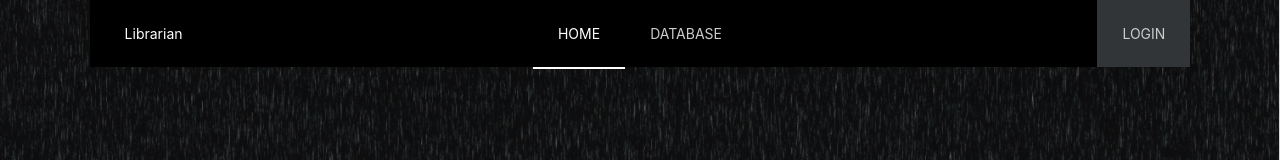
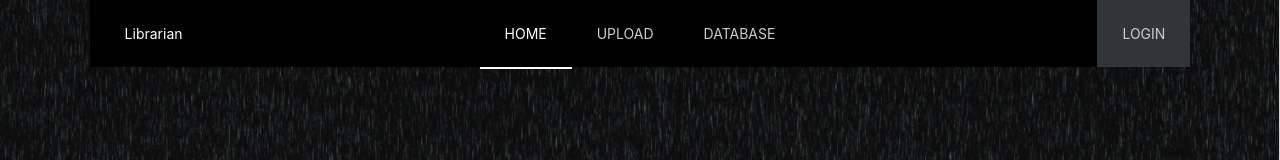
Before and after one commit to dicky-julian/library-apps, a React (Create React App) app: page / in a window 1280 px wide. Shown: the top 160 px of the page. Built offline with nearby package versions, Linux system fonts and the light colour scheme.

Commit message:
netlify testing

```diff
--- a/src/Components/Layouts/Navbar/index.js
+++ b/src/Components/Layouts/Navbar/index.js
@@ -7,6 +7,7 @@ class Navbar extends Component {
                 <div className="nav__title">Librarian</div>
                 <div className="nav__link">
                     <a href="/" className="active">Home</a>
+                    <a href="/database">Upload</a>
                     <a href="/database">Database</a>
                 </div>
                 <div className="nav__tool">
```
